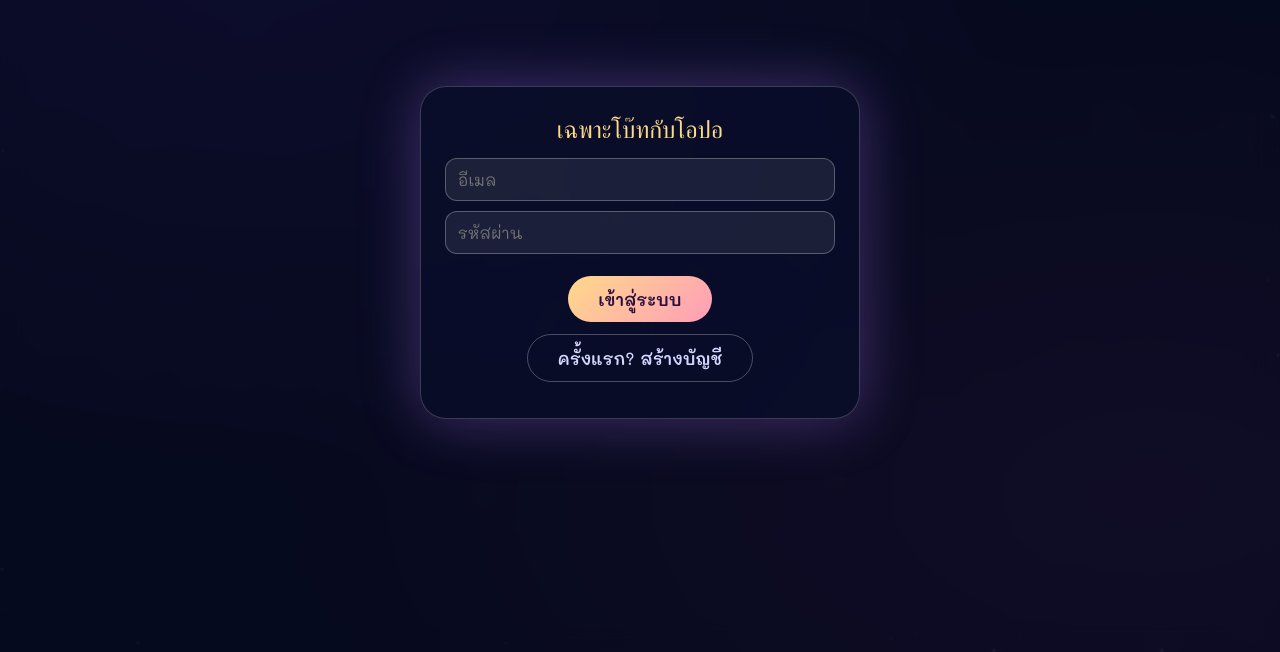
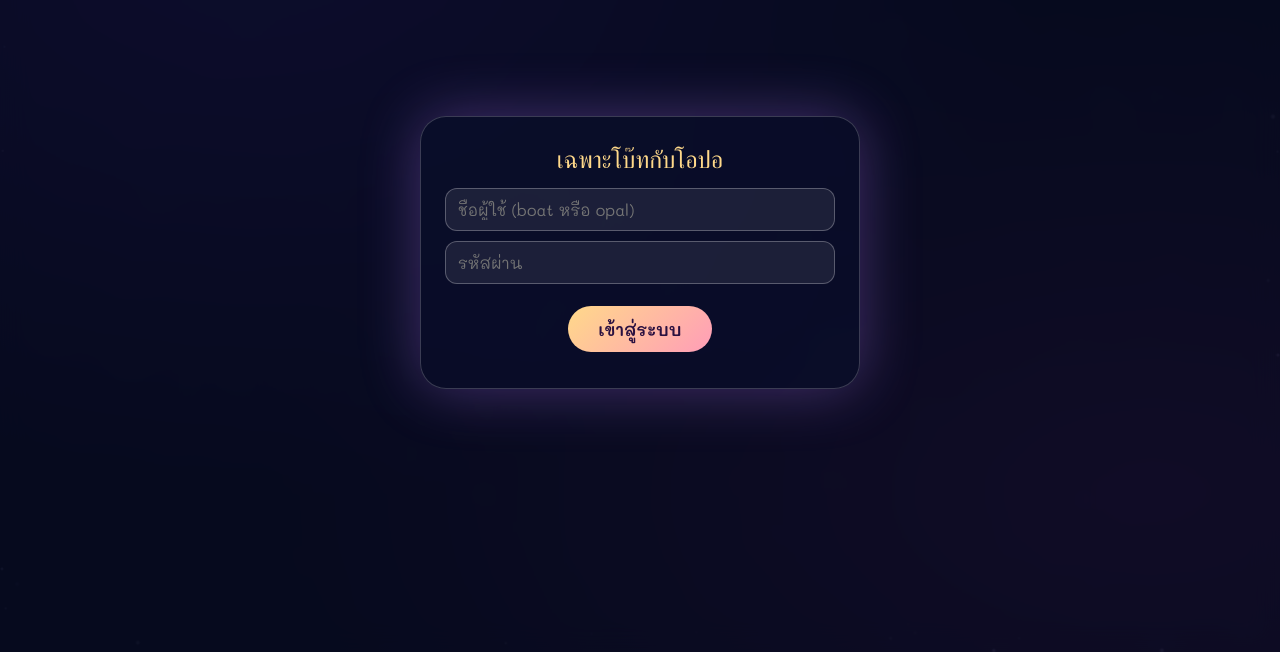
Before and after one commit to TheOrigamiX/Project-L, a plain HTML site: page index.html in a window 1280 px wide. Shown: the part 148-800 px from the top of the page. Drawn offline with nearby package versions, Linux system fonts and the light colour scheme; animation ran at ten frames a second; a web font is replaced by a local one.

Commit message:
Add files via upload

```diff
--- a/index.html
+++ b/index.html
@@ -75,7 +75,7 @@ body.lock #intro{visibility:hidden}
   </button>
   <p>กดหัวใจค้างไว้</p>
 </div>
-<div id="auth"><div class="panel"><h3>เฉพาะโบ๊ทกับโอปอ</h3><input id="ae" class="in" type="email" placeholder="อีเมล" autocomplete="email"><input id="ap" class="in" type="password" placeholder="รหัสผ่าน" autocomplete="current-password"><button class="btn" id="lg" type="button">เข้าสู่ระบบ</button><br><button class="btn ghost" id="su" type="button">ครั้งแรก? สร้างบัญชี</button><p id="am" style="margin-top:10px;font-size:14px"></p></div></div>
+<div id="auth"><div class="panel"><h3>เฉพาะโบ๊ทกับโอปอ</h3><input id="ae" class="in" type="text" placeholder="ชื่อผู้ใช้ (boat หรือ opal)" autocomplete="username" autocapitalize="none" spellcheck="false"><input id="ap" class="in" type="password" placeholder="รหัสผ่าน" autocomplete="current-password"><button class="btn" id="lg" type="button">เข้าสู่ระบบ</button><p id="am" style="margin-top:10px;font-size:14px"></p></div></div>
 <div id="hint">ลากเพื่อหมุน · บีบหรือเลื่อนล้อเพื่อซูม · แตะสติกเกอร์เพื่อเปิด</div>
 <div id="zb"><button id="zi" type="button" aria-label="ซูมเข้า">＋</button><button id="zo" type="button" aria-label="ซูมออก">－</button></div>
 <div id="flash"></div>
@@ -217,12 +217,13 @@ async function pushMem(r,live){let img='';if(r.image_path){const g=await sb.stor
  const d=live?(performance.now()-t0-1500)/1000:(CFG.length+MEM.length)*.2;
  add(mk(m.title.slice(0,14),HEART.emoji,HEART.gif,()=>open('mem',m)),spot(Math.random()*8,8+MEM.length),d,0)}
 async function loadMem(){const r=await sb.from('memories').select('id,title,body,image_path').order('created_at');if(r.error||!r.data)return;await Promise.all(r.data.map(x=>pushMem(x)))}
+const em=u=>u.trim().toLowerCase().replace(/[^a-z0-9._-]/g,'')+'@example.com';
 function am(t){$('am').textContent=t||''}
 async function afterLogin(){$('auth').style.display='none';document.body.classList.remove('lock');await loadMem()}
 if(SB.url&&window.supabase){document.body.classList.add('lock');sb=supabase.createClient(SB.url,SB.key);
  sb.auth.getSession().then(({data})=>{if(data.session)afterLogin();else $('auth').style.display='grid'});
- $('lg').onclick=async()=>{am('กำลังเข้าสู่ระบบ...');const r=await sb.auth.signInWithPassword({email:$('ae').value.trim(),password:$('ap').value});if(r.error)am('เข้าไม่ได้: '+r.error.message);else afterLogin()};
- $('su').onclick=async()=>{am('กำลังสร้างบัญชี...');const r=await sb.auth.signUp({email:$('ae').value.trim(),password:$('ap').value});if(r.error)am('สร้างไม่ได้: '+r.error.message);else if(r.data.session)afterLogin();else am('ส่งอีเมลยืนยันแล้ว กดลิงก์ในอีเมล แล้วกลับมากดเข้าสู่ระบบ')}}
+ $('lg').onclick=async()=>{am('กำลังเข้าสู่ระบบ...');const r=await sb.auth.signInWithPassword({email:em($('ae').value),password:$('ap').value});if(r.error)am('เข้าไม่ได้: '+r.error.message);else afterLogin()};
+}
 </script>
 </body>
 </html>
```
